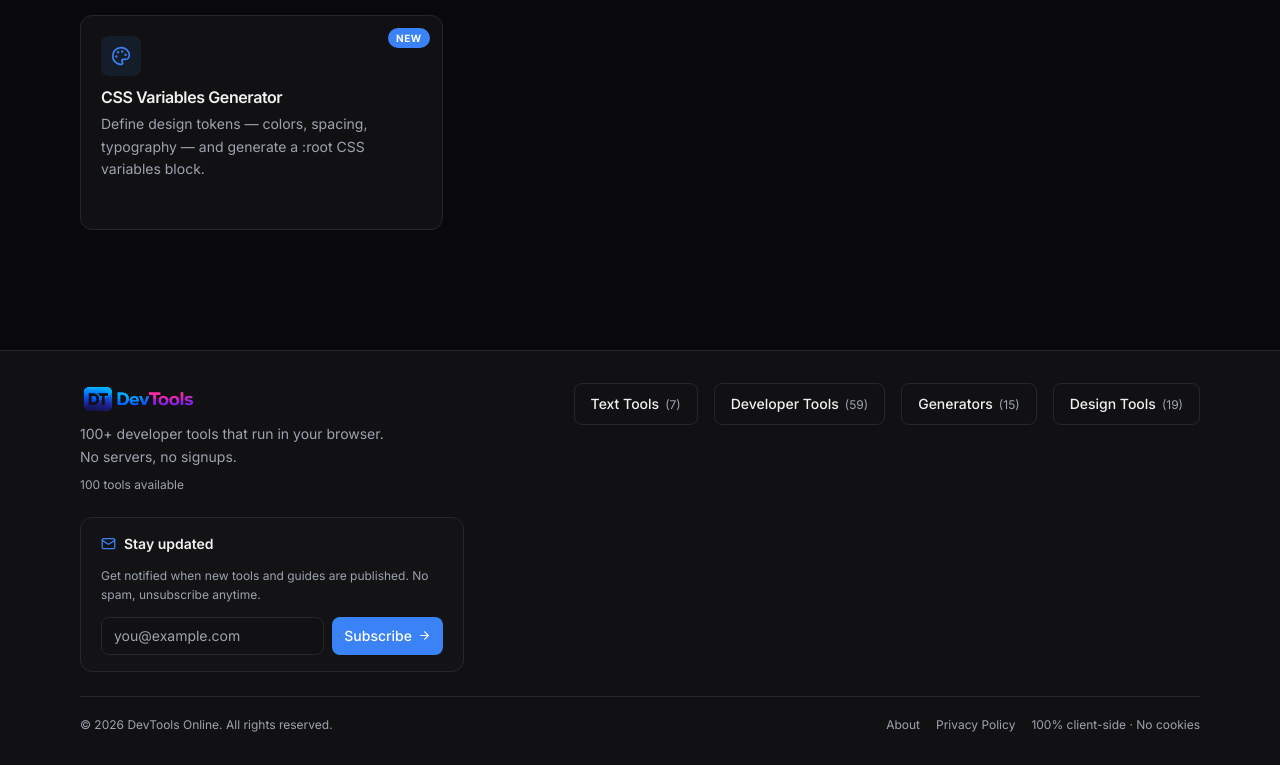
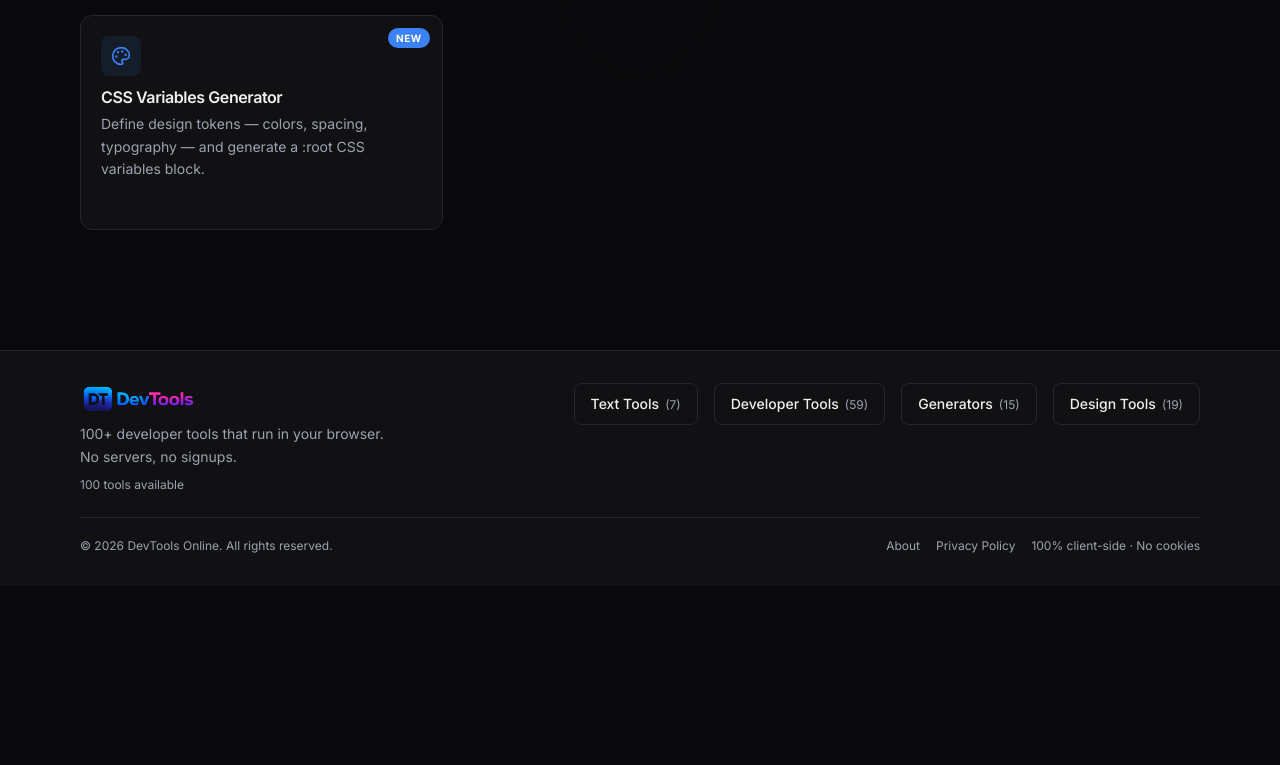
Before and after one commit to lsbcreativa/dev-tools, a Next.js app: page / in a window 1280 px wide. Shown: the part 8836-9601 px from the top of the page. After the commit the page ends 9422 px from the top, so only its background shows below. Built offline with nearby package versions, Linux system fonts and the light colour scheme; no server answers.

Commit message:
Remove newsletter widget from footer

```diff
--- a/src/components/layout/Footer.tsx
+++ b/src/components/layout/Footer.tsx
@@ -1,6 +1,5 @@
 import Link from "next/link";
 import { tools, categories, type ToolCategory } from "@/lib/tools";
-import NewsletterWidget from "./NewsletterWidget";
 
 export default function Footer() {
   const categoryKeys = Object.keys(categories) as ToolCategory[];
@@ -43,11 +42,6 @@ export default function Footer() {
           </div>
         </div>
 
-        {/* Newsletter */}
-        <div className="mt-6 max-w-sm">
-          <NewsletterWidget />
-        </div>
-
         {/* Bottom bar */}
         <div className="mt-6 flex flex-col items-center justify-between gap-3 border-t border-[var(--border)] pt-5 text-xs text-[var(--muted-foreground)] sm:flex-row">
           <p>&copy; {new Date().getFullYear()} DevTools Online. All rights reserved.</p>
--- a/src/components/layout/NewsletterWidget.tsx
+++ /dev/null
@@ -1,58 +0,0 @@
-"use client";
-
-import { useState } from "react";
-import { Mail, ArrowRight } from "lucide-react";
-
-// Set NEXT_PUBLIC_NEWSLETTER_FORM_URL in .env.local
-// Example (Mailchimp): https://xxx.us1.list-manage.com/subscribe/post?u=xxx&id=xxx
-// Example (ConvertKit): https://app.convertkit.com/forms/xxxxx/subscriptions
-const FORM_URL = process.env.NEXT_PUBLIC_NEWSLETTER_FORM_URL ?? "";
-
-export default function NewsletterWidget() {
-  const [email, setEmail] = useState("");
-
-  const handleSubmit = (e: React.FormEvent) => {
-    e.preventDefault();
-    if (!email.trim()) return;
-
-    if (FORM_URL) {
-      // Redirect to hosted form with email pre-filled
-      const separator = FORM_URL.includes("?") ? "&" : "?";
-      const url = `${FORM_URL}${separator}EMAIL=${encodeURIComponent(email)}`;
-      window.open(url, "_blank", "noopener,noreferrer");
-    } else {
-      // Fallback: open blank Mailchimp signup page
-      window.open("https://mailchimp.com/", "_blank", "noopener,noreferrer");
-    }
-    setEmail("");
-  };
-
-  return (
-    <div className="rounded-xl border border-[var(--border)] bg-[var(--muted)]/30 px-5 py-4">
-      <div className="mb-3 flex items-center gap-2">
-        <Mail size={15} className="text-[var(--primary)]" />
-        <span className="text-sm font-semibold">Stay updated</span>
-      </div>
-      <p className="mb-3 text-xs leading-relaxed text-[var(--muted-foreground)]">
-        Get notified when new tools and guides are published. No spam, unsubscribe anytime.
-      </p>
-      <form onSubmit={handleSubmit} className="flex gap-2">
-        <input
-          type="email"
-          value={email}
-          onChange={(e) => setEmail(e.target.value)}
-          placeholder="you@example.com"
-          required
-          className="min-w-0 flex-1 rounded-lg border border-[var(--border)] bg-[var(--card)] px-3 py-2 text-sm placeholder:text-[var(--muted-foreground)] focus:outline-none focus:ring-2 focus:ring-[var(--primary)]/30"
-        />
-        <button
-          type="submit"
-          className="flex shrink-0 items-center gap-1.5 rounded-lg bg-[var(--primary)] px-3 py-2 text-sm font-medium text-[var(--primary-foreground)] transition-colors hover:bg-[var(--primary-hover)] btn-press"
-        >
-          Subscribe
-          <ArrowRight size={13} />
-        </button>
-      </form>
-    </div>
-  );
-}
```
